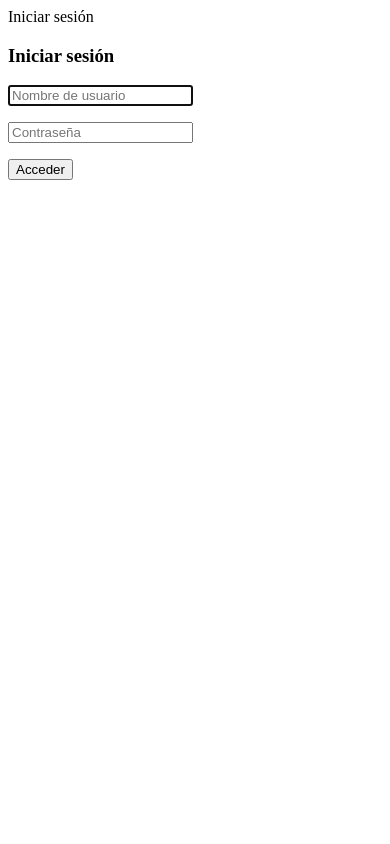
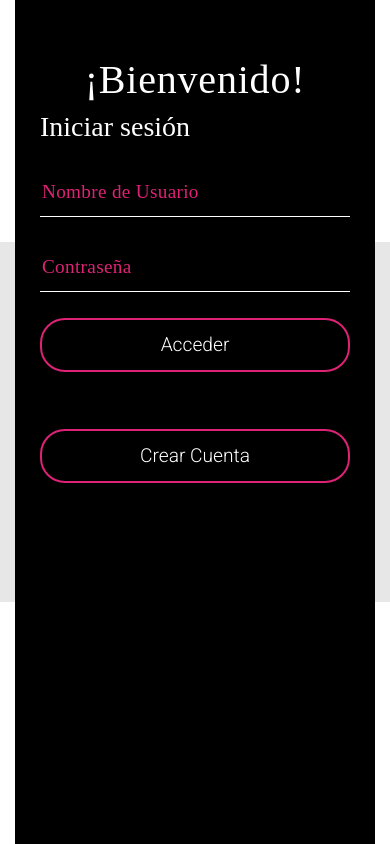
Before and after one commit to nejicadena/Django-Plataforma, a Django app: page /accounts/login/ in a window 390 px wide. Run offline with Django 3.2, Linux system fonts and the light colour scheme; some libraries are stand-ins or nearby versions.

Commit message:
add login and singup

```diff
--- a/mk/settings.py
+++ b/mk/settings.py
@@ -23,7 +23,7 @@ BASE_DIR = os.path.dirname(os.path.dirname(os.path.abspath(__file__)))
 SECRET_KEY = 'v+_xd_&sil2fbq-g(nwqa#-a1kbg3$d!$-o1e9i81c3h8crxd!'
 
 # SECURITY WARNING: don't run with debug turned on in production!
-DEBUG = False
+DEBUG = True
 
 ALLOWED_HOSTS = ['*']
 
@@ -123,5 +123,5 @@ STATIC_URL = '/static/'
 
 # Auth redirects
 
-LOGIN_REDIRECT_URL = 'home'
+LOGIN_REDIRECT_URL = ''
 LOGOUT_REDIRECT_URL = 'home'
--- a/registration/templates/registration/login.html
+++ b/registration/templates/registration/login.html
@@ -1,12 +1,27 @@
 
 {% load static %}
-{% block title %}Iniciar sesión{% endblock %}
+{% block title %}{% endblock %}
 {% block content %}
 <style>.errorlist{color:red;}</style>
-<main role="main">
-  <div class="container">
-    <div class="row mt-3">
-      <div class="col-md-9 mx-auto mb-5">
+<link rel="stylesheet" href="{% static 'core/vendor/css/bootstrap.min.css' %}" rel="stylesheet">
+
+    <!-- mobile specific metas
+    ================================================== -->
+    <meta name="viewport" content="width=device-width, initial-scale=1">
+
+    <!-- CSS
+    ================================================== -->
+    <link rel="stylesheet" href="{% static 'core/css/registro.css'%}">
+
+    <!-- script
+    ================================================== -->
+    <script src="{% static 'core/js/modernizr.js' %}%"></script>
+<div class='bold-line'></div>
+<div class='container'>
+  <div class='window'>
+    <div class='overlay'></div>
+    <div class='content'>
+      <div class='welcome'>¡Bienvenido!</div>
       {% if 'registrer' in request.GET %}
       <p style="color:green;"> Usuario registrado correctamente </p>
       {% endif %}
@@ -16,17 +31,19 @@
             <p style="color:red">Usuario o contraseña incorrectos, prueba de nuevo.</p>
           {% endif %}
           <p>
-            <input type="text" name="username" autofocus maxlength="254" required
-              id="id_username" class="form-control" placeholder="Nombre de usuario"/>
+            <input type="text" class='input-line full-width' name="username" autofocus maxlength="254" required
+              id="id_username" class="form-control" placeholder="Nombre de Usuario"/>
           </p>
           <p>
-            <input type="password" name="password" required
+            <input type="password" class='input-line full-width' name="password" required
               id="id_password" class="form-control" placeholder="Contraseña"/>
           </p>
-          <p><input type="submit" class="btn btn-primary btn-block" value="Acceder"></p>
+          <p><input type="submit" class='ghost-round full-width' value="Acceder"></p>
         </form>
-      </div>
+
+      <div><button class='ghost-round full-width' href="{% url 'signup' %}">Crear Cuenta</button></div>
+    </a>
     </div>
   </div>
-</main>
+</div>
 {% endblock %}
```
Also changed, not shown: registration/templates/registration/signup.html (+11 -18 lines), registration/views.py (+4 -3 lines), db.sqlite3.
